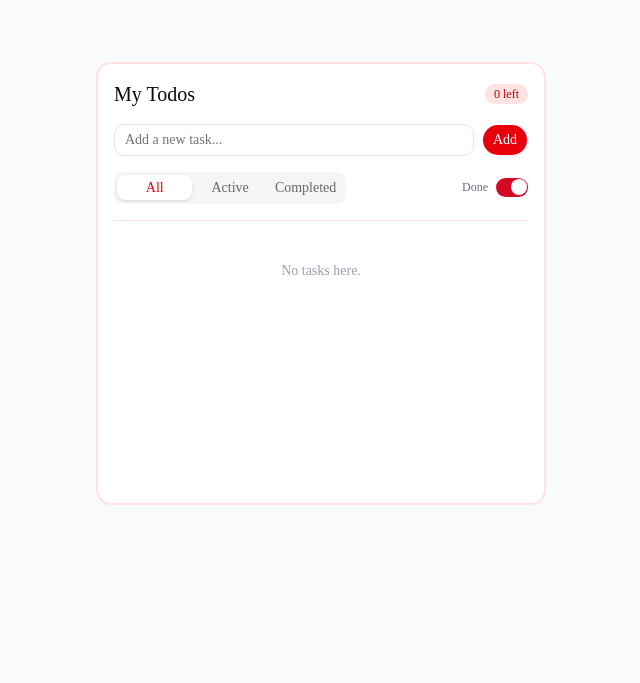
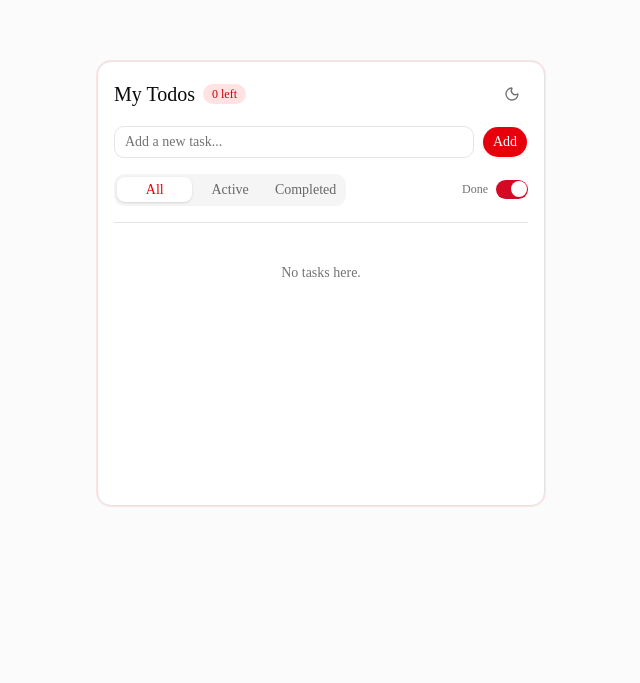
Before and after one commit to beata-teck/todo, a Next.js app: page / in a window 1280 px wide. Shown: the part 117-800 px from the top of the page, without its empty margins (319-959 px from the left). Built offline with nearby package versions, Linux system fonts and the light colour scheme.

Commit message:
dark and light theme

```diff
--- a/app/layout.tsx
+++ b/app/layout.tsx
@@ -1,6 +1,7 @@
 import type { Metadata } from "next";
 import { Geist, Geist_Mono } from "next/font/google";
 import "./globals.css";
+import { ThemeProvider } from "@/components/ui/theme-provider";
 
 const geistSans = Geist({
   variable: "--font-geist-sans",
@@ -27,6 +28,14 @@ export default function RootLayout({
       lang="en"
       className={`${geistSans.variable} ${geistMono.variable} h-full antialiased`}
     >
+      <ThemeProvider
+          attribute="class"
+          defaultTheme="system"
+          enableSystem
+          disableTransitionOnChange
+        >
+          {children}
+        </ThemeProvider>
       <body className="min-h-full flex flex-col">{children}</body>
     </html>
   );
--- a/app/page.tsx
+++ b/app/page.tsx
@@ -1,6 +1,7 @@
 "use client"
 
 import { useState, useEffect } from "react"
+import { useTheme } from "next-themes"
 import { Input } from "@/components/ui/input"
 import { Button } from "@/components/ui/button"
 import { Checkbox } from "@/components/ui/checkbox"
@@ -9,8 +10,7 @@ import { Badge } from "@/components/ui/badge"
 import { Separator } from "@/components/ui/separator"
 import { Tabs, TabsList, TabsTrigger } from "@/components/ui/tabs"
 import { Switch } from "@/components/ui/switch"
-
-import { Trash2, Pencil, ChevronLeft, ChevronRight } from "lucide-react"
+import { Trash2, Pencil, ChevronLeft, ChevronRight, Moon, Sun } from "lucide-react"
 import {
   AlertDialog,
   AlertDialogTrigger,
@@ -41,7 +41,6 @@ type Todo = {
   done: boolean
 }
 
-
 const ITEMS_PER_PAGE = 5
 
 export default function Home() {
@@ -54,8 +53,16 @@ export default function Home() {
   const [selected, setSelected] = useState<number[]>([])
   const [editTodo, setEditTodo] = useState<Todo | null>(null)
   const [editText, setEditText] = useState("")
+  const [currentPage, setCurrentPage] = useState(1)
 
-  const [currentPage, setCurrentPage] = useState(1)
+  // Theme state
+  const { theme, setTheme } = useTheme()
+  const [mounted, setMounted] = useState(false)
+
+  // Avoid structural hydration mismatches by ensuring the component mounted safely
+  useEffect(() => {
+    setMounted(true)
+  }, [])
 
   useEffect(() => {
     const saved = localStorage.getItem("todos")
@@ -85,7 +92,6 @@ export default function Home() {
     }
     setTodos([...todos, newTodo])
     setInput("")
-    // Optional: jump back to page 1 when adding a new task
     setCurrentPage(1)
   }
 
@@ -131,7 +137,6 @@ export default function Home() {
     setEditText("")
   }
 
-  // Filtering Logic
   let filteredTodos = todos
   if (filter === "active") {
     filteredTodos = todos.filter((t) => !t.done)
@@ -144,9 +149,7 @@ export default function Home() {
   }
 
   const activeCount = todos.filter((t) => !t.done).length
-
   const totalPages = Math.ceil(filteredTodos.length / ITEMS_PER_PAGE) || 1
-
 
   useEffect(() => {
     if (currentPage > totalPages) {
@@ -161,22 +164,41 @@ export default function Home() {
 
   if (loading) {
     return (
-      <main className="min-h-screen bg-gray-50 flex items-center justify-center">
+      <main className="min-h-screen bg-muted/40 flex items-center justify-center">
         <div className="flex flex-col items-center gap-3">
-          <div className="w-8 h-8 border-4 border-red-200 border-t-red-600 rounded-full animate-spin" />
-          <p className="text-sm text-red-500">Loading your tasks...</p>
+          <div className="w-8 h-8 border-4 border-primary/20 border-t-primary rounded-full animate-spin" />
+          <p className="text-sm text-muted-foreground">Loading your tasks...</p>
         </div>
       </main>
     )
   }
 
   return (
-    <main className="min-h-screen bg-gray-50 flex justify-center p-4 sm:p-8 sm:items-center">
-      <Card className="w-full max-w-md">
+    <main className="min-h-screen bg-muted/40 text-foreground flex justify-center p-4 sm:p-8 sm:items-center transition-colors duration-200">
+      <Card className="w-full max-w-md bg-card border-border">
         <CardHeader>
           <CardTitle className="flex items-center justify-between text-xl">
-            My Todos
-            <Badge variant="secondary">{activeCount} left</Badge>
+            <div className="flex items-center gap-2">
+              My Todos
+              <Badge variant="secondary">{activeCount} left</Badge>
+            </div>
+
+            {/* Inline Theme Toggle Trigger */}
+            {mounted && (
+              <Button
+                variant="ghost"
+                size="icon"
+                onClick={() => setTheme(theme === "dark" ? "light" : "dark")}
+                className="h-8 w-8 text-muted-foreground hover:text-foreground"
+              >
+                {theme === "dark" ? (
+                  <Sun className="h-4 w-4 text-amber-500" />
+                ) : (
+                  <Moon className="h-4 w-4" />
+                )}
+                <span className="sr-only">Toggle theme</span>
+              </Button>
+            )}
           </CardTitle>
         </CardHeader>
 
@@ -198,14 +220,14 @@ export default function Home() {
               <Button onClick={addTodo}>Add</Button>
             </div>
             {error && (
-              <p className="text-red-500 text-xs">{error}</p>
+              <p className="text-destructive text-xs font-medium">{error}</p>
             )}
           </div>
 
           <div className="flex items-center justify-between">
             <Tabs value={filter} onValueChange={(val) => {
               setFilter(val)
-              setCurrentPage(1) // Reset to first page on filter change
+              setCurrentPage(1)
             }}>
               <TabsList className="grid grid-cols-3">
                 <TabsTrigger value="all">All</TabsTrigger>
@@ -214,28 +236,28 @@ export default function Home() {
               </TabsList>
             </Tabs>
             <div className="flex items-center gap-2">
-              <span className="text-xs text-gray-500">Done</span>
+              <span className="text-xs text-muted-foreground">Done</span>
               <Switch
                 checked={showCompleted}
                 onCheckedChange={(checked) => {
                   setShowCompleted(checked)
-                  setCurrentPage(1) // Reset to first page on switch toggle
+                  setCurrentPage(1)
                 }}
               />
             </div>
           </div>
 
-          <Separator />
+          <Separator className="bg-border" />
 
           {selected.length > 0 && (
-            <div className="flex items-center justify-between bg-red-50 border border-red-100 rounded-lg px-3 py-2">
-              <span className="text-xs text-red-600">{selected.length} selected</span>
+            <div className="flex items-center justify-between bg-destructive/10 border border-destructive/20 rounded-lg px-3 py-2 transition-colors">
+              <span className="text-xs text-destructive font-medium">{selected.length} selected</span>
               <AlertDialog>
                 <AlertDialogTrigger asChild>
                   <Button
                     variant="ghost"
                     size="sm"
-                    className="text-red-600 hover:text-red-700 hover:bg-red-100 h-7 px-2 text-xs"
+                    className="text-destructive hover:text-destructive hover:bg-destructive/15 h-7 px-2 text-xs"
                   >
                     <Trash2 className="w-3 h-3 mr-1" />
                     Delete selected
@@ -259,19 +281,20 @@ export default function Home() {
             </div>
           )}
 
-          <div className="space-y-2 min-h-[250px]"> {/* Added min-height to prevent UI jumping */}
+          <div className="space-y-2 min-h-[250px]">
             {filteredTodos.length === 0 && (
-              <p className="text-sm text-gray-400 text-center py-6">
+              <p className="text-sm text-muted-foreground text-center py-6">
                 No tasks here.
               </p>
             )}
 
-            {/* Render paginatedTodos instead of filteredTodos */}
             {paginatedTodos.map((todo) => (
               <div
                 key={todo.id}
                 className={`flex items-center justify-between gap-2 p-2 rounded-lg border transition-colors ${
-                  selected.includes(todo.id) ? "bg-red-50 border-red-200" : ""
+                  selected.includes(todo.id)
+                    ? "bg-destructive/10 border-destructive/30"
+                    : "border-border bg-card hover:bg-muted/30"
                 }`}
               >
                 <div className="flex items-center gap-2 min-w-0">
@@ -286,8 +309,8 @@ export default function Home() {
                   <span
                     className={
                       todo.done
-                        ? "text-sm truncate line-through text-gray-400"
-                        : "text-sm truncate"
+                        ? "text-sm truncate line-through text-muted-foreground"
+                        : "text-sm truncate text-foreground"
                     }
                   >
                     {todo.text}
@@ -299,14 +322,15 @@ export default function Home() {
                     variant="ghost"
                     size="icon"
                     onClick={() => openEdit(todo)}
+                    className="h-8 w-8 text-muted-foreground hover:text-foreground"
                   >
-                    <Pencil className="w-4 h-4 text-gray-400" />
+                    <Pencil className="w-4 h-4" />
                   </Button>
 
                   <AlertDialog>
                     <AlertDialogTrigger asChild>
-                      <Button variant="ghost" size="icon">
-                        <Trash2 className="w-4 h-4 text-red-500" />
+                      <Button variant="ghost" size="icon" className="h-8 w-8 text-muted-foreground hover:text-destructive">
+                        <Trash2 className="w-4 h-4" />
                       </Button>
                     </AlertDialogTrigger>
                     <AlertDialogContent>
@@ -329,9 +353,8 @@ export default function Home() {
             ))}
           </div>
 
-          {/* Pagination Controls */}
           {filteredTodos.length > ITEMS_PER_PAGE && (
-            <div className="flex items-center justify-between pt-4 border-t">
+            <div className="flex items-center justify-between pt-4 border-t border-border">
               <Button
                 variant="outline"
                 size="sm"
@@ -341,7 +364,7 @@ export default function Home() {
                 <ChevronLeft className="w-4 h-4 mr-1" />
                 Previous
               </Button>
-              <span className="text-sm text-gray-500">
+              <span className="text-sm text-muted-foreground">
                 Page {currentPage} of {totalPages}
               </span>
               <Button
--- /dev/null
+++ b/components/ui/theme-provider.tsx
@@ -0,0 +1,8 @@
+"use client"
+
+import * as React from "react"
+import { ThemeProvider as NextThemesProvider } from "next-themes"
+
+export function ThemeProvider({ children, ...props }: React.ComponentProps<typeof NextThemesProvider>) {
+  return <NextThemesProvider {...props}>{children}</NextThemesProvider>
+}
--- a/package.json
+++ b/package.json
@@ -13,6 +13,7 @@
     "clsx": "^2.1.1",
     "lucide-react": "^1.22.0",
     "next": "16.2.9",
+    "next-themes": "^0.4.6",
     "radix-ui": "^1.6.0",
     "react": "19.2.4",
     "react-dom": "19.2.4",
```
Also changed, not shown: 1 other file (tests, documents, lock files or other folders).
